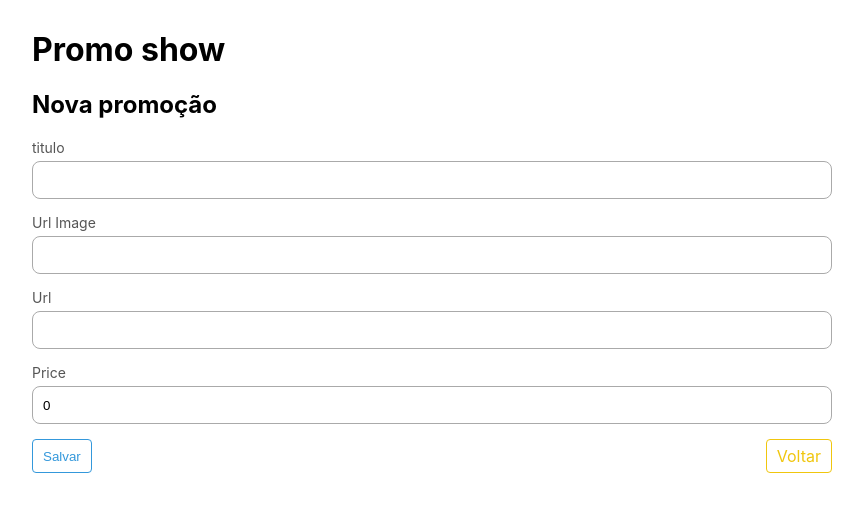
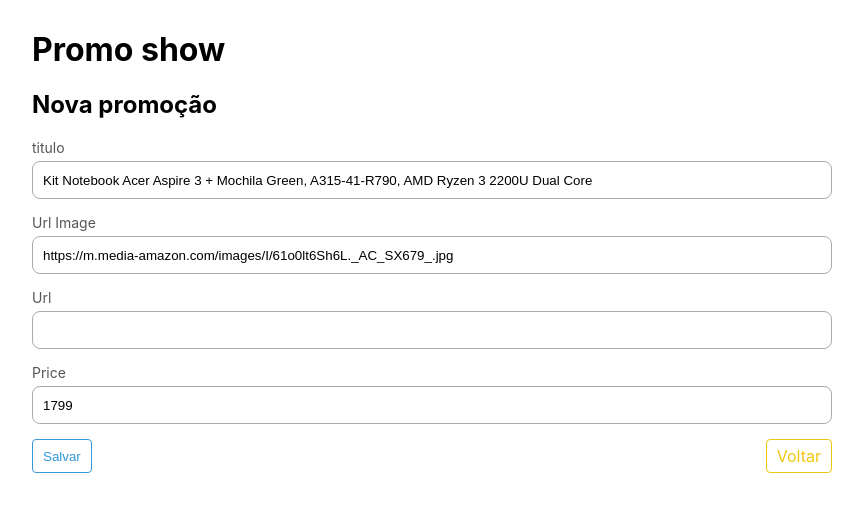
Before and after one commit to fwoliveira/list_promotion, a React (Create React App) app: page /edit/1 in a window 1280 px wide. Shown: the top 512 px of the page, without its empty margins (208-1071 px from the left). Built offline with nearby package versions, Linux system fonts and the light colour scheme; no server answers; data requests are answered from the project's data file.

Commit message:
aula-16-05

```diff
--- a/package.json
+++ b/package.json
@@ -7,6 +7,7 @@
     "@testing-library/react": "^12.1.4",
     "@testing-library/user-event": "^13.5.0",
     "axios": "^0.26.1",
+    "json-server": "^0.17.0",
     "react": "^18.0.0",
     "react-dom": "^18.0.0",
     "react-router-dom": "^6.3.0",
@@ -17,6 +18,7 @@
   "scripts": {
     "start": "react-scripts start",
     "build": "react-scripts build",
+    "server": "json-server --watch server.json --port 5000",
     "test": "react-scripts test",
     "eject": "react-scripts eject"
   },
--- /dev/null
+++ b/server.json
@@ -0,0 +1,51 @@
+{
+  "promotions": [
+    {
+      "id": 1,
+      "title": "Kit Notebook Acer Aspire 3 + Mochila Green, A315-41-R790, AMD Ryzen 3 2200U Dual Core",
+      "price": 1799,
+      "imageUrl": "https://m.media-amazon.com/images/I/61o0lt6Sh6L._AC_SX679_.jpg",
+      "URL": "https://www.amazon.com.br/Notebook-Acer-Mochila-A315-41-R790-Memória/dp/B07YDWLV7S"
+    },
+    {
+      "id": 2,
+      "title": "Faqueiro Tramontina Laguna Inox - 100 Peças",
+      "price": 246.05,
+      "imageUrl": "https://cdn.gatry.com/gatry-static/promocao/imagem/0324bf9ad81ccbc5a8e22a1a41015649.png",
+      "url": ""
+    },
+    {
+      "id": 3,
+      "title": "Tênis West Coast Marrom",
+      "price": 119.99,
+      "imageUrl": "https://cdn.gatry.com/gatry-static/promocao/imagem/fe0a1e4ddcbd8f9a99a05908b6d29ea2.png",
+      "url": ""
+    },
+    {
+      "id": 4,
+      "title": "Fone de Ouvido Jaybird Run XT Sport Bluetooth, Preto",
+      "price": 699.9,
+      "imageUrl": "https://m.media-amazon.com/images/I/617H7nrhpbL._AC_SX522_.jpg",
+      "url": ""
+    },
+    {
+      "title": "SSD Kingston A400, 960GB, SATA",
+      "price": "500",
+      "imageUrl": "https://cdn.gatry.com/gatry-static/promocao/imagem/3ab80d27bdc6d816d2cfabbda4417a78.jpg",
+      "url": "https://www.awin1.com/cread.php?awinmid=17729&awinaffid=667929&platform=dl&ued=https%3A%2F%2Fwww.kabum.com.br%2Fproduto%2F95217%2Fssd-kingston-a400-960gb-sata-leitura-500mb-s-gravacao-450mb-s-sa400s37-960g",
+      "id": 5
+    }
+  ],
+  "comments": [
+    {
+      "id": 1,
+      "comment": "TELA HD",
+      "promotionId": 1
+    },
+    {
+      "id": 2,
+      "comment": "de R$ 599,90 \n por R$246,05à vista \n (5% de desconto) \n ou R$ 259,00 em 5x de R$ 51,80 sem juros",
+      "promotionId": 2
+    }
+  ]
+}
--- a/src/componets/Promotion/Search/Search.jsx
+++ b/src/componets/Promotion/Search/Search.jsx
@@ -1,29 +1,33 @@
 import React, {useEffect, useState} from "react";
 import searchCss from './Search.module.css';
-import axios from 'axios';
+// import axios from 'axios';
 import PromotionCard from '../card/Card';
 import { Link } from "react-router-dom";
 import UIButton from '../../UI/Button/Button';
+import api from '../../../service/Api'
 
 
 const PromotionSearch = () => {
         const [promotions, setPromotions] =  useState([]);
         const[ search, setSearch] = useState('');
 
-        useEffect(() => {
-          const params = {};
-          if (search) {
-            params.title_like = search;
-          }
 
-          axios.get('http://localhost:5000/promotions?_embed=comments&_order=desc&_sort=id', { params })
-          .then((response) => {
-            console.log(response.data);
-            setPromotions(response.data);
+         useEffect(() => {
+           const params = {};
+           if (search) {
+             params.title_like = search;}
 
-          }
-          );
+             const getSeach = async () => {
+               try {
+                 const promotions = await api.get('/promotions?_embed=comments&_order=desc&_sort=id', {params} )
+                 setPromotions(promotions.data);
+                } catch (error){
+                  console.log(error);
+                }}
+                getSeach();
+
          }, [search])
+
           return (
          <>
          <header className={searchCss.PromotionSearchHeader}>
--- a/src/pages/Promotion/List/list.jsx
+++ b/src/pages/Promotion/List/list.jsx
@@ -1,14 +1,14 @@
 import React,{useState, useEffect} from 'react';
 import PromotionCard from '../../../componets/Promotion/card/Card'
-import axios from 'axios';
-
+// import axios from 'axios';
+import api from '../../../service/Api'
 const PagesPromotionlist = () => {
 
 
     const [promotions, setPromotions] =  useState([]);
 
     useEffect(() => {
-      axios.get('http://localhost:5000/promotions?_embed=comments')
+      api.get('/promotions?_embed=comments')
       .then((response) => {
         console.log(response.data);
         setPromotions(response.data);
--- /dev/null
+++ b/src/service/Api.jsx
@@ -0,0 +1,7 @@
+import axios from 'axios';
+
+export const api = axios.create({
+    baseURL: 'http://localhost:5000'
+});
+
+export default api;
```
Also changed, not shown: 1 other file (tests, documents, lock files or other folders).
